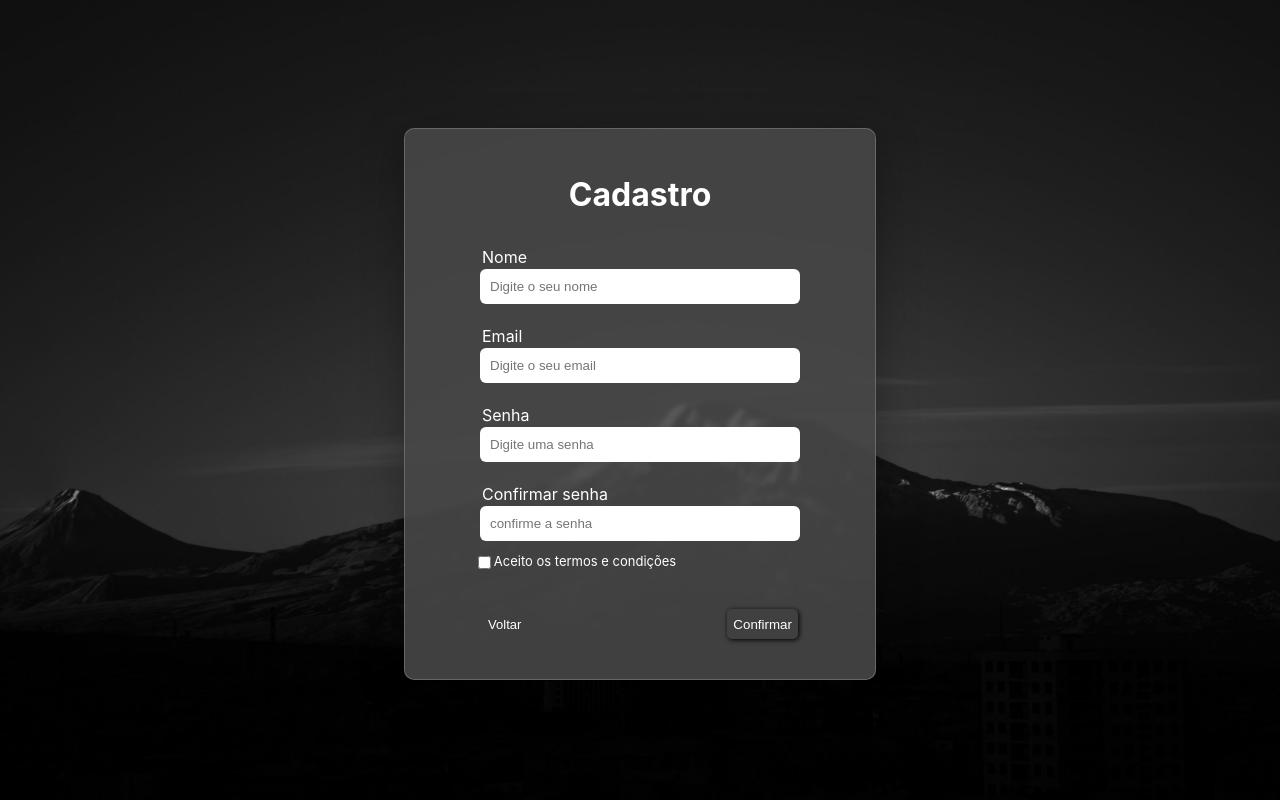
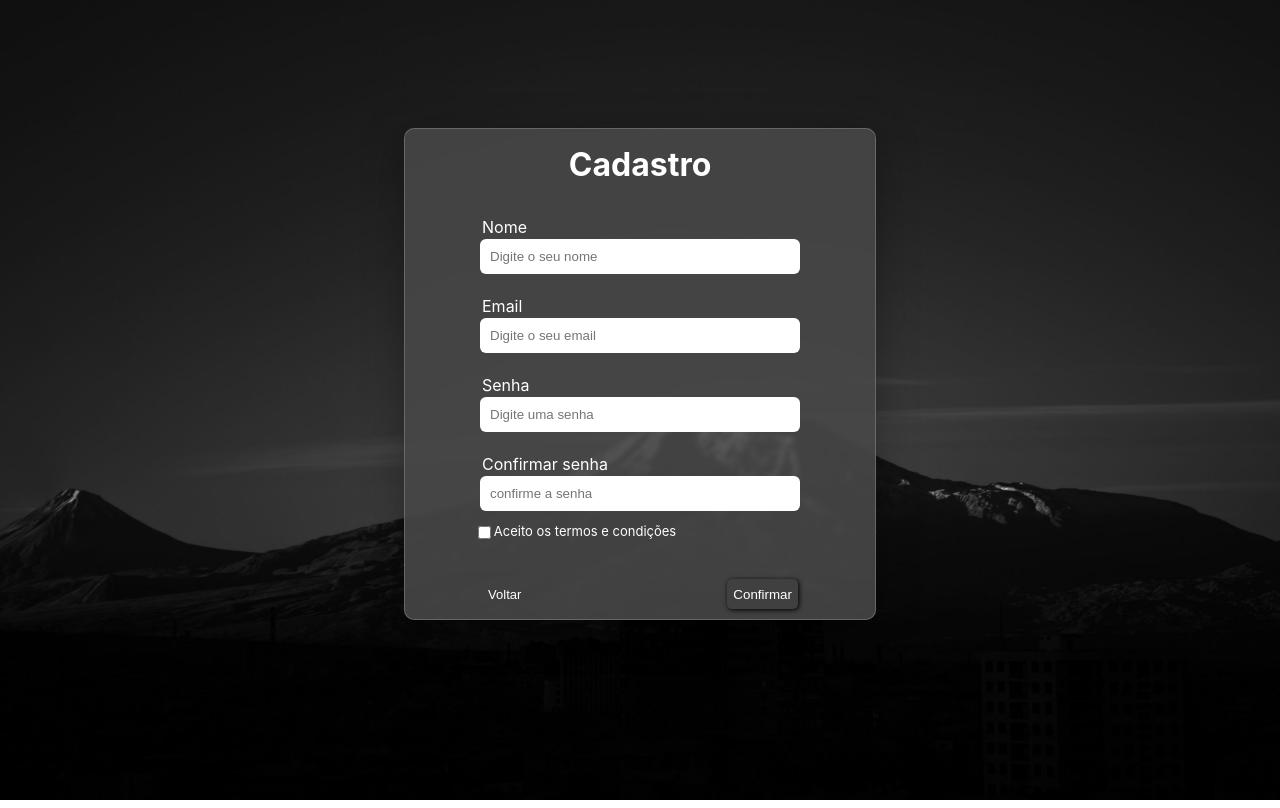
Before and after one commit to Levss30/todo-app-react-frontend, a React (Create React App) app: page /register in a window 1280 px wide. Built offline with nearby package versions, Linux system fonts and the light colour scheme.

Commit message:
Feat CadastroCss

```diff
--- a/src/frontend/Components/cadastro-page/CadastroPage.css
+++ b/src/frontend/Components/cadastro-page/CadastroPage.css
@@ -18,7 +18,7 @@
 
 .cadastro-input{
     width: 470px;
-    height: 550px;
+    height: 490px;
     display: flex;
     justify-content: center;
     align-items: center;
```
